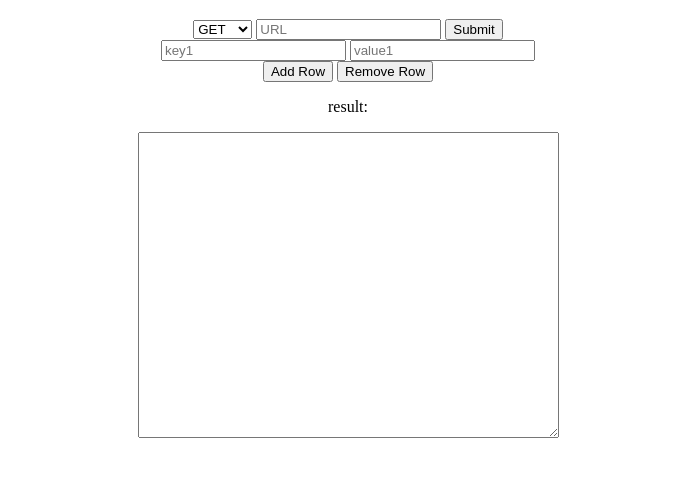
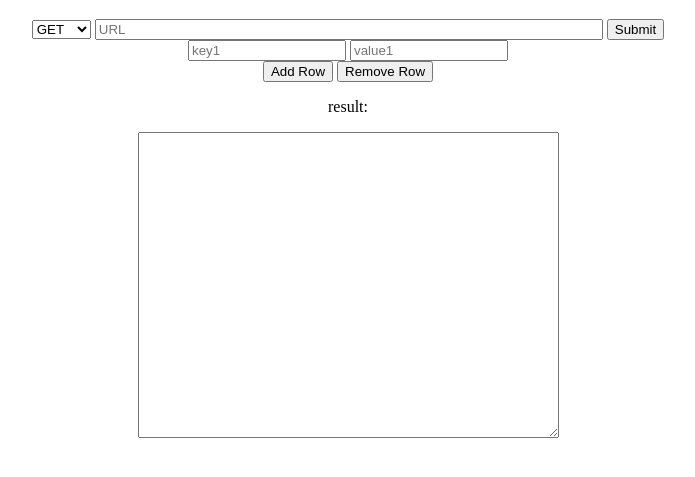
Before and after one commit to Huqicheng/nodejs-social-media, a plain HTML site: page publics/client.html in a window 1280 px wide. Shown: the part 61-538 px from the top of the page, without its empty margins (292-987 px from the left). Drawn offline with nearby package versions, Linux system fonts and the light colour scheme.

Commit message:
update testapi

```diff
--- a/publics/client.html
+++ b/publics/client.html
@@ -32,13 +32,25 @@
   <textarea id="result" readonly cols="50" rows="20"></textarea>
 </div>
 </center>
+
+  <style>
+    #URL {
+        width : 500px;
+    }
+    .key{
+        width: 150px;
+    }
+    .value{
+        width: 150px;
+    }
+  </style>
+
   <script>
     var max_fields      = 10;
     var wrapper         = $(".wrapper_field");
     var total_fields = wrapper.length;
     //var add_button      = $(".add_field_button");
     //var remove_button   = $(".remove_field_button");
-
     $(".add_field_button").click(function(e){
         e.preventDefault();
         //var wrapper  = $(".wrapper_field");
@@ -80,14 +92,12 @@
         var index = myselect.selectedIndex;
         method = myselect.options[index].value;
 
-
         //ajax http request
         $.ajax({
                url: ajax_url,
                data: ajax_object,
                type: method,
                async: true,
-
                success: function(result){
                     document.getElementById("result").innerHTML = JSON.stringify(JSON.parse(result), undefined, 2);
                 }
```
